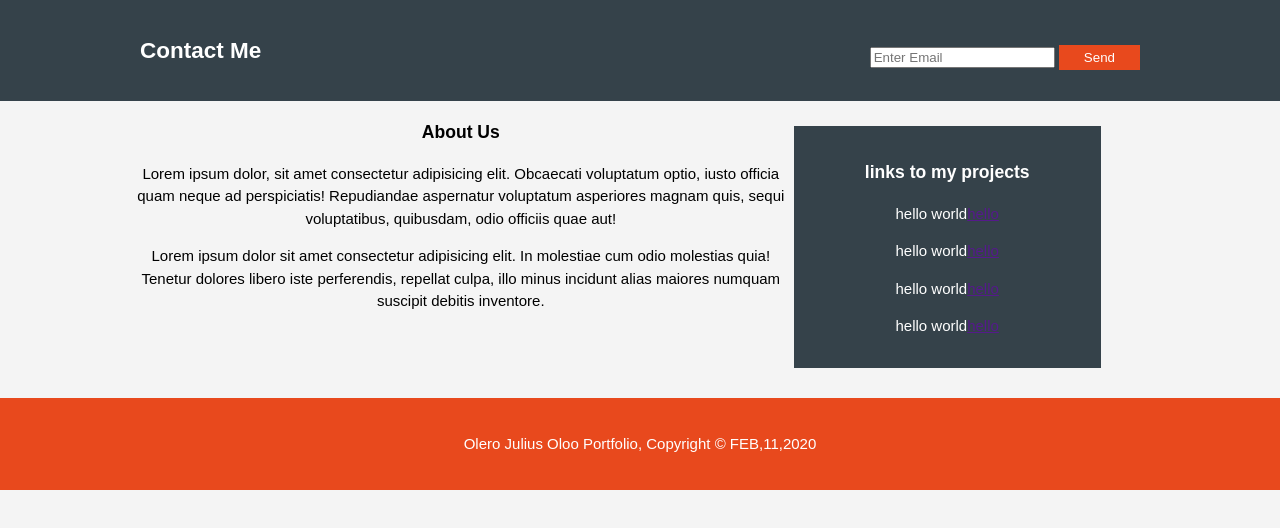
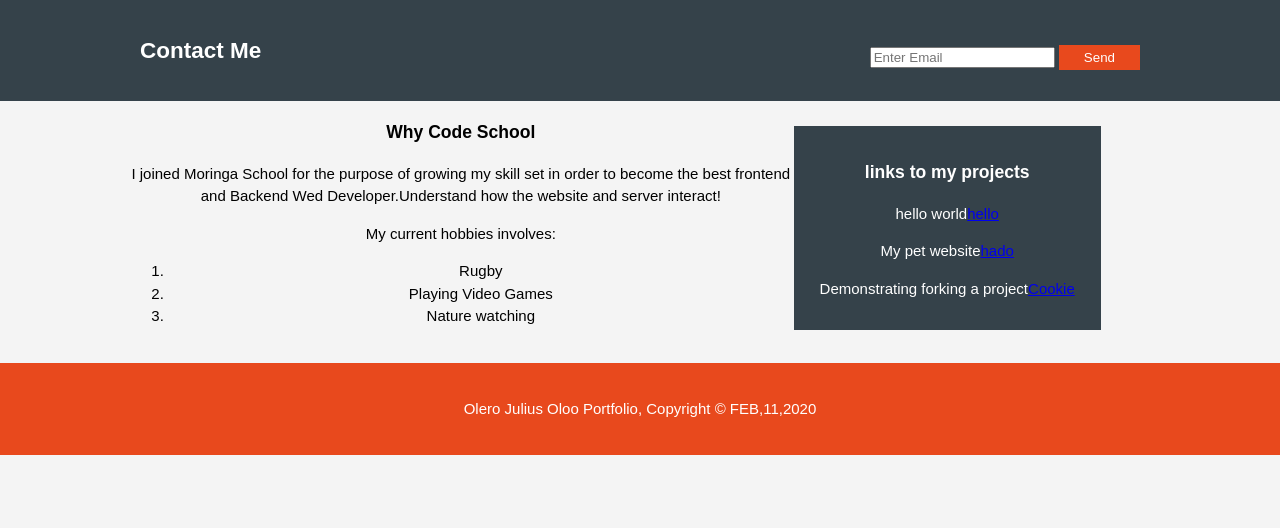
Before and after one commit to OlooJulius/portfolio_project, a plain HTML site: page about.html in a window 1280 px wide. Shown: the part 118-646 px from the top of the page. Drawn offline with Linux system fonts and the light colour scheme.

Commit message:
It will add final changes to the about markup

```diff
--- a/about.html
+++ b/about.html
@@ -39,11 +39,16 @@
     <section id="main">
         <div class="container">
             <article id="main-col">
-                <h1 class="page-title">About Us</h1>
-                <p>Lorem ipsum dolor, sit amet consectetur adipisicing elit. Obcaecati voluptatum optio, iusto officia quam neque ad perspiciatis! Repudiandae aspernatur voluptatum asperiores magnam quis, sequi voluptatibus, quibusdam, odio officiis quae aut!
-
+                <h1 class="page-title">Why Code School</h1>
+                <p>
+I joined Moringa School for the purpose of growing my skill set in order to become the best frontend and Backend Wed Developer.Understand how the website and server interact!
                 </p>
-                <p>Lorem ipsum dolor sit amet consectetur adipisicing elit. In molestiae cum odio molestias quia! Tenetur dolores libero iste perferendis, repellat culpa, illo minus incidunt alias maiores numquam suscipit debitis inventore.
+                <p>My current hobbies involves:
+                    <ol>
+                        <li>Rugby</li>
+                        <li>Playing Video Games</li>
+                        <li>Nature watching</li>
+                    </ol>
 
                 </p>
             </article>
@@ -51,10 +56,10 @@
             <aside id="sidebar">
                 <div class="dark">
                     <h1>links to my projects</h1>
-                    <p>hello world<a href="">hello</a></p>
-                    <p>hello world<a href="">hello</a></p>
-                    <p>hello world<a href="">hello</a></p>
-                 <p>hello world<a href="">hello</a></p>
+                    <p>hello world<a href="https://github.com/OlooJulius/hello-world.git">hello</a></p>
+                    <p>My pet website<a href="https://github.com/OlooJulius/pet_website.git">hado</a></p>
+                    <p>Demonstrating forking a project<a href="https://github.com/OlooJulius/cookie-recipe.git">Cookie</a></p>
+
              </div>
             </aside>
         </div>
```
